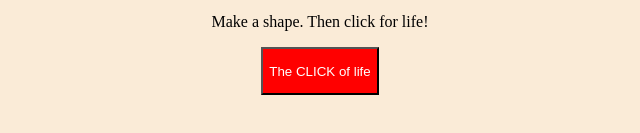
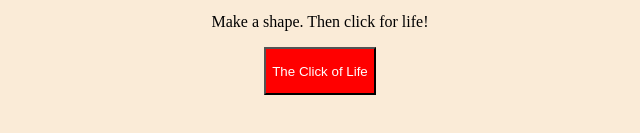
Before and after one commit to MagicMart/Game-of-Life, a plain HTML site: page index.html in a window 1280 px wide. Shown: the part 561-694 px from the top of the page, 320-960 px from the left. Drawn offline with nearby package versions, Linux system fonts and the light colour scheme.

Commit message:
Update index.html

```diff
--- a/index.html
+++ b/index.html
@@ -13,7 +13,7 @@
     <h1>Life</h1>
     <table id="pixel_canvas"></table>
     <p>Make a shape. Then click for life!</p>
-    <button type="button" id="begin">The CLICK of life</button>
+    <input type="button" id="begin" value="The Click of Life">
     <script src='https://cdnjs.cloudflare.com/ajax/libs/jquery/3.2.1/jquery.min.js'></script>
     <script src="game.js"></script>
 </body>
```
